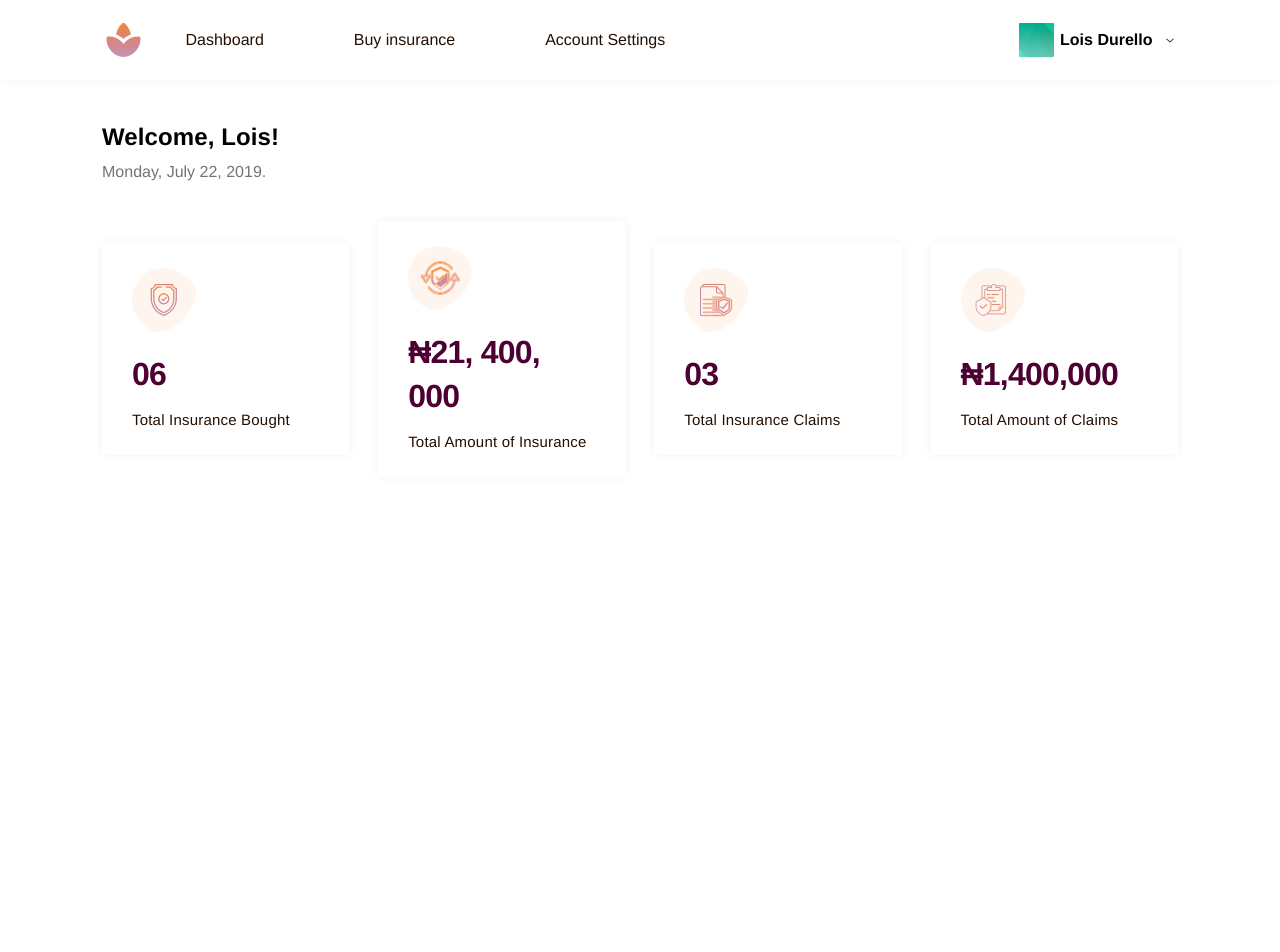
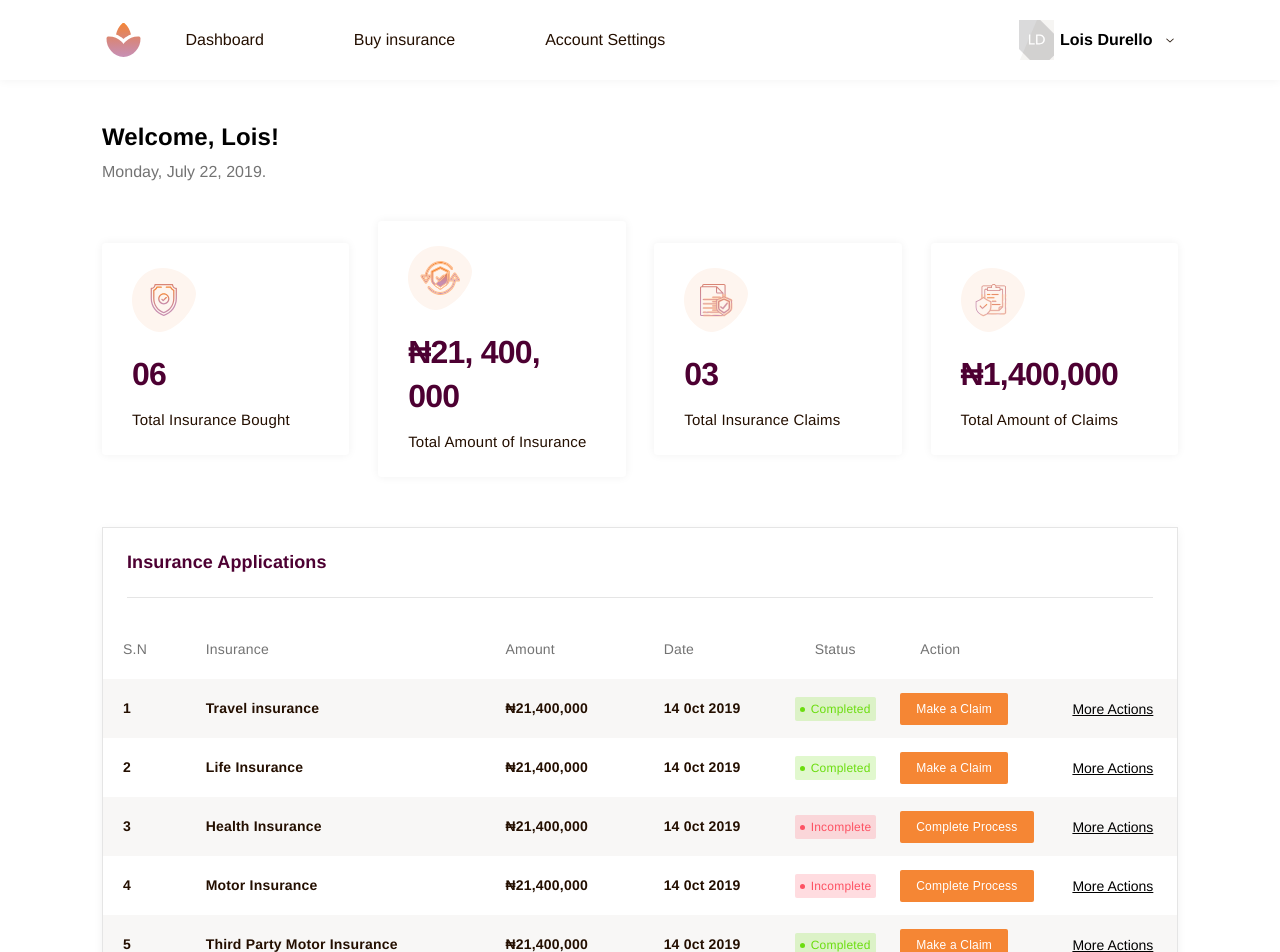
Before and after one commit to chiamakaikeanyi/insure, a React (Create React App) app: page / in a window 1280 px wide. Shown: the top 952 px of the page. Before the commit the page ends 800 px from the top, so only its background shows below. Built offline with nearby package versions, Linux system fonts and the light colour scheme.

Commit message:
NAT4: Add insurance applications

```diff
--- /dev/null
+++ b/src/components/Application/application.js
@@ -0,0 +1,72 @@
+import React, { Fragment } from 'react';
+import PropTypes from 'prop-types';
+import styles from './application.module.scss';
+
+const renderAction = (status) => {
+  switch (status) {
+    case 'Completed':
+      return (
+        <td>
+          <button className={styles.action}>Make a Claim</button>
+        </td>
+      );
+    case 'Incomplete':
+      return (
+        <td>
+          <button className={styles.action}>Complete Process</button>
+        </td>
+      );
+    default:
+      break;
+  }
+}
+
+const Applications = ({ title, header, content }) => {
+  return (
+    <section className={styles.applicationsWrapper}>
+      <h2 className={styles.applicationsTitle}>{title}</h2>
+
+      <table className={styles.table}>
+        <thead>
+          <tr className={styles.rowHeader}>
+            {
+              header.map((item, id) => (
+                <Fragment key={id}>
+                  <td className={styles.columnHeader}>{item}</td>
+                </Fragment>
+              ))
+            }
+          </tr>
+        </thead>
+        <tbody>
+          {
+            content.map((item, id) => (
+              <tr className={styles.rowItem} key={id}>
+                <td className={styles.columnItem}>{item.id}</td>
+                <td className={styles.columnItem}>{item.type}</td>
+                <td className={styles.columnItem}>{item.amount}</td>
+                <td className={styles.columnItem}>{item.date}</td>
+                <td>
+                  <span className={styles[item.status.toLowerCase()]}>{item.status}
+                  </span>
+                </td>
+                {renderAction(item.status)}
+                <td className={styles.moreAction}>
+                  More Actions
+                </td>
+              </tr>
+            ))
+          }
+        </tbody>
+      </table>
+    </section>
+  )
+}
+
+Applications.propTypes = {
+  title: PropTypes.string.isRequired,
+  header: PropTypes.array.isRequired,
+  content: PropTypes.array.isRequired
+}
+
+export default Applications
--- /dev/null
+++ b/src/components/Application/application.module.scss
@@ -0,0 +1,104 @@
+@import 'styles/shared.scss';
+
+.applications {
+  &Wrapper {
+    border: to-rem(1) solid color(Mercury);
+    box-shadow: to-rem(0 3 10) transparentize(color(Black), 0.95);
+  }
+
+  &Title {
+    border-bottom: to-rem(0.8) solid color(Mercury);
+    color: color(Blackberry);
+    font-weight: $font-weight-medium;
+    font-size: to-rem(18);
+    line-height: to-rem(25);
+    letter-spacing: to-rem(0.1);
+    margin: to-rem(22 24);
+    padding-bottom: to-rem(22);
+  }
+}
+
+.table {
+  font-size: to-rem(14);
+  width: 100%;
+}
+
+.column {
+  &Header, &Item {
+    font-size: to-rem(14);
+    line-height: to-rem(19);
+    letter-spacing: to-rem(0.2);
+    padding: to-rem(20);
+  }
+
+  &Header {
+    color: color(DoveGray);
+  }
+
+  &Item {
+    color: color(Nero);
+    font-weight: $font-weight-medium;
+  }
+}
+
+.row {
+  &Item {
+    &:nth-child(odd) {
+      background: color(Pampas);
+    }
+  }
+}
+
+.completed, .incomplete, .action {
+  border-radius: to-rem(2);
+  font-size: to-rem(12);
+  font-weight: $font-weight-dense;
+  letter-spacing: to-rem(0.2);
+  line-height: to-rem(16);
+  padding: to-rem(5);
+}
+
+.completed, .incomplete {
+  &:before {
+    content: '';
+    background: color(Lima);
+    border-radius: 50%;
+    display: inline-block;
+    height: to-rem(5);
+    margin-right: to-rem(6);
+    vertical-align: middle;
+    width: to-rem(5);
+  }
+}
+
+.completed {
+  color: color(Lima);
+  background: transparentize(color(Lima), 0.8);
+
+  &:before {
+    background: color(Lima);
+  }
+}
+
+.incomplete {
+  color: color(Carnation);
+  background: transparentize(color(Carnation), 0.8);
+
+   &:before {
+    background: color(Carnation);
+  }
+}
+
+.action {
+  background: color(Jaffa);
+  border: none;
+  border-radius: to-rem(2);
+  color: color(White);
+  cursor: pointer;
+  padding: to-rem(8 16);
+}
+
+.moreAction {
+  cursor: pointer;
+  text-decoration: underline;
+}
--- /dev/null
+++ b/src/components/Application/index.js
@@ -0,0 +1 @@
+export { default, } from './application';
--- a/src/config.js
+++ b/src/config.js
@@ -40,6 +40,55 @@ const config = {
       description: 'Total Amount of Claims'
     }
   ],
+  applications: {
+    title: 'Insurance Applications',
+    header: [
+      'S.N',
+      'Insurance',
+      'Amount',
+      'Date',
+      'Status',
+      'Action',
+      '',
+    ],
+    content: [
+      {
+        id: 1,
+        type: 'Travel insurance',
+        amount: '₦21,400,000',
+        date: '14 0ct 2019',
+        status: 'Completed',
+      },
+      {
+        id: 2,
+        type: 'Life Insurance',
+        amount: '₦21,400,000',
+        date: '14 0ct 2019',
+        status: 'Completed',
+      },
+      {
+        id: 3,
+        type: 'Health Insurance',
+        amount: '₦21,400,000',
+        date: '14 0ct 2019',
+        status: 'Incomplete',
+      },
+      {
+        id: 4,
+        type: 'Motor Insurance',
+        amount: '₦21,400,000',
+        date: '14 0ct 2019',
+        status: 'Incomplete',
+      },
+      {
+        id: 5,
+        type: 'Third Party Motor Insurance',
+        amount: '₦21,400,000',
+        date: '14 0ct 2019',
+        status: 'Completed',
+      },
+    ]
+  }
 }
 
 export default config;
--- a/src/pages/Dashboard/dashboard.js
+++ b/src/pages/Dashboard/dashboard.js
@@ -1,11 +1,22 @@
 import React from 'react';
 import Layout from 'components/Layout';
 import Card from 'components/Card';
+import Applications from 'components/Application';
 import config from 'config';
 import styles from './dashboard.module.scss';
 
 const Dashboard = () => {
-  const { user, date, cards } = config;
+  const {
+    user,
+    date,
+    cards,
+    applications: {
+      title,
+      header,
+      content,
+    }
+  } = config;
+
   const nameArray = user.split(' ');
 
   return (
@@ -23,6 +34,14 @@ const Dashboard = () => {
           ))
         }
       </section>
+
+      <section>
+        <Applications
+          title={title}
+          header={header}
+          content={content}
+        />
+      </section>
     </Layout>
   )
 }
--- a/src/styles/_colors.scss
+++ b/src/styles/_colors.scss
@@ -4,4 +4,9 @@ $palette: (
   DoveGray: #737373,
   Blackberry: #4D0032,
   Nero: #240F00,
+  Mercury: #E5E5E5,
+  Pampas: #F8F7F6,
+  Lima: #6bdd0e,
+  Carnation: #fd5263,
+  Jaffa: #F58634,
 );
```
Also changed, not shown: src/images/svgs/avatar.svg.
